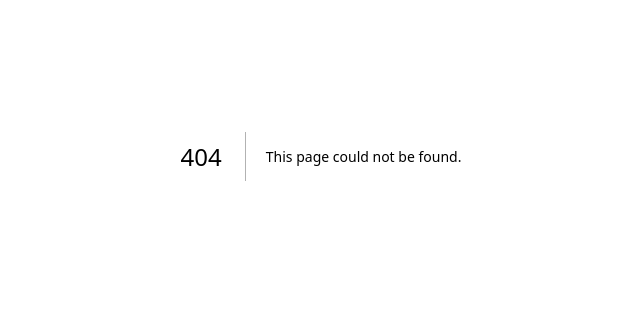
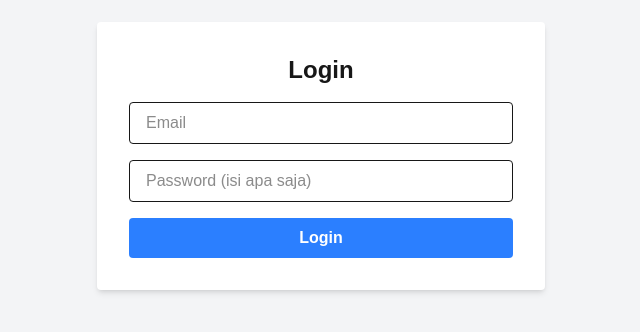
Before and after one commit to Dhony5/wedding-multiuser, a Next.js app: page /login in a window 1280 px wide. Before the commit this address had no page. Shown: the part 244-576 px from the top of the page, without its empty margins (319-959 px from the left). Built offline with nearby package versions, Linux system fonts and the light colour scheme; no server answers.

Commit message:
Initial commit

```diff
--- /dev/null
+++ b/pages/Dasboard/Couple.tsx
@@ -0,0 +1,7 @@
+export default function CouplePage() {
+  return (
+    <div className="text-center mt-20">
+      <h1 className="text-3xl font-bold">Halo Pengantin!</h1>
+    </div>
+  );
+}
--- /dev/null
+++ b/pages/Dasboard/Guest.tsx
@@ -0,0 +1,7 @@
+export default function GuestPage() {
+  return (
+    <div className="text-center mt-20">
+      <h1 className="text-3xl font-bold">Selamat datang Tamu Undangan!</h1>
+    </div>
+  );
+}
--- /dev/null
+++ b/pages/Dasboard/admin.tsx
@@ -0,0 +1,7 @@
+export default function AdminPage() {
+  return (
+    <div className="text-center mt-20">
+      <h1 className="text-3xl font-bold">Selamat datang Admin!</h1>
+    </div>
+  );
+}
--- a/pages/_app.js
+++ b/pages/_app.js
@@ -1,4 +1,4 @@
-import "@/styles/globals.css";
+import "../styles/globals.css";
 
 export default function App({ Component, pageProps }) {
   return <Component {...pageProps} />;
--- /dev/null
+++ b/pages/api/auth/[...nextauth].ts
@@ -0,0 +1,41 @@
+import NextAuth from "next-auth";
+import CredentialsProvider from "next-auth/providers/credentials";
+
+const handler = NextAuth({
+  providers: [
+    CredentialsProvider({
+      name: "Credentials",
+      credentials: {
+        email: { label: "Email", type: "text" },
+        password: { label: "Password", type: "password" },
+      },
+      async authorize(credentials) {
+        const users = [
+          { id: 1, email: "admin@example.com", role: "admin" },
+          { id: 2, email: "pengantin@example.com", role: "couple" },
+          { id: 3, email: "tamu@example.com", role: "guest" },
+        ];
+
+        const user = users.find(u => u.email === credentials?.email);
+
+        if (user) return user;
+        return null;
+      },
+    }),
+  ],
+  pages: {
+    signIn: "/login",
+  },
+  callbacks: {
+    async session({ session, token }) {
+      session.user.role = token.role;
+      return session;
+    },
+    async jwt({ token, user }) {
+      if (user) token.role = user.role;
+      return token;
+    },
+  },
+});
+
+export { handler as GET, handler as POST };
--- /dev/null
+++ b/pages/login.tsx
@@ -0,0 +1,72 @@
+// pages/login.tsx
+import { getSession, signIn } from "next-auth/react";
+import { useState } from "react";
+import { useRouter } from "next/router";
+import { useEffect } from "react";
+
+export default function LoginPage() {
+  const [email, setEmail] = useState("");
+  const [password, setPassword] = useState(""); // dummy password
+  const router = useRouter();
+
+  useEffect(() => {
+    // Jika user sudah login, redirect ke dashboard
+    getSession().then((session) => {
+      if (session?.user?.role === "admin") router.push("/dashboard/admin");
+      else if (session?.user?.role === "couple") router.push("/dashboard/couple");
+      else if (session?.user?.role === "guest") router.push("/dashboard/guest");
+    });
+  }, []);
+
+  const handleSubmit = async (e: React.FormEvent) => {
+    e.preventDefault();
+
+    const result = await signIn("credentials", {
+      redirect: false,
+      email,
+      password,
+    });
+
+    if (result?.error) {
+      alert("Login gagal. Email tidak dikenali.");
+    } else {
+      const session = await getSession();
+      if (session?.user?.role === "admin") router.push("/dashboard/admin");
+      else if (session?.user?.role === "couple") router.push("/dashboard/couple");
+      else if (session?.user?.role === "guest") router.push("/dashboard/guest");
+    }
+  };
+
+  return (
+    <div className="flex items-center justify-center h-screen bg-gray-100">
+      <form onSubmit={handleSubmit} className="bg-white p-8 rounded shadow-md w-full max-w-md">
+        <h1 className="text-2xl font-bold mb-4 text-center">Login</h1>
+
+        <input
+          type="email"
+          placeholder="Email"
+          className="w-full px-4 py-2 border rounded mb-4"
+          value={email}
+          onChange={(e) => setEmail(e.target.value)}
+          required
+        />
+
+        <input
+          type="password"
+          placeholder="Password (isi apa saja)"
+          className="w-full px-4 py-2 border rounded mb-4"
+          value={password}
+          onChange={(e) => setPassword(e.target.value)}
+          required
+        />
+
+        <button
+          type="submit"
+          className="w-full bg-blue-500 hover:bg-blue-600 text-white font-bold py-2 px-4 rounded"
+        >
+          Login
+        </button>
+      </form>
+    </div>
+  );
+}
```
Also changed, not shown: package.json (+9 -4 lines), tsconfig.json (added, +29 -0 lines), 1 other file (tests, documents, lock files or other folders).
